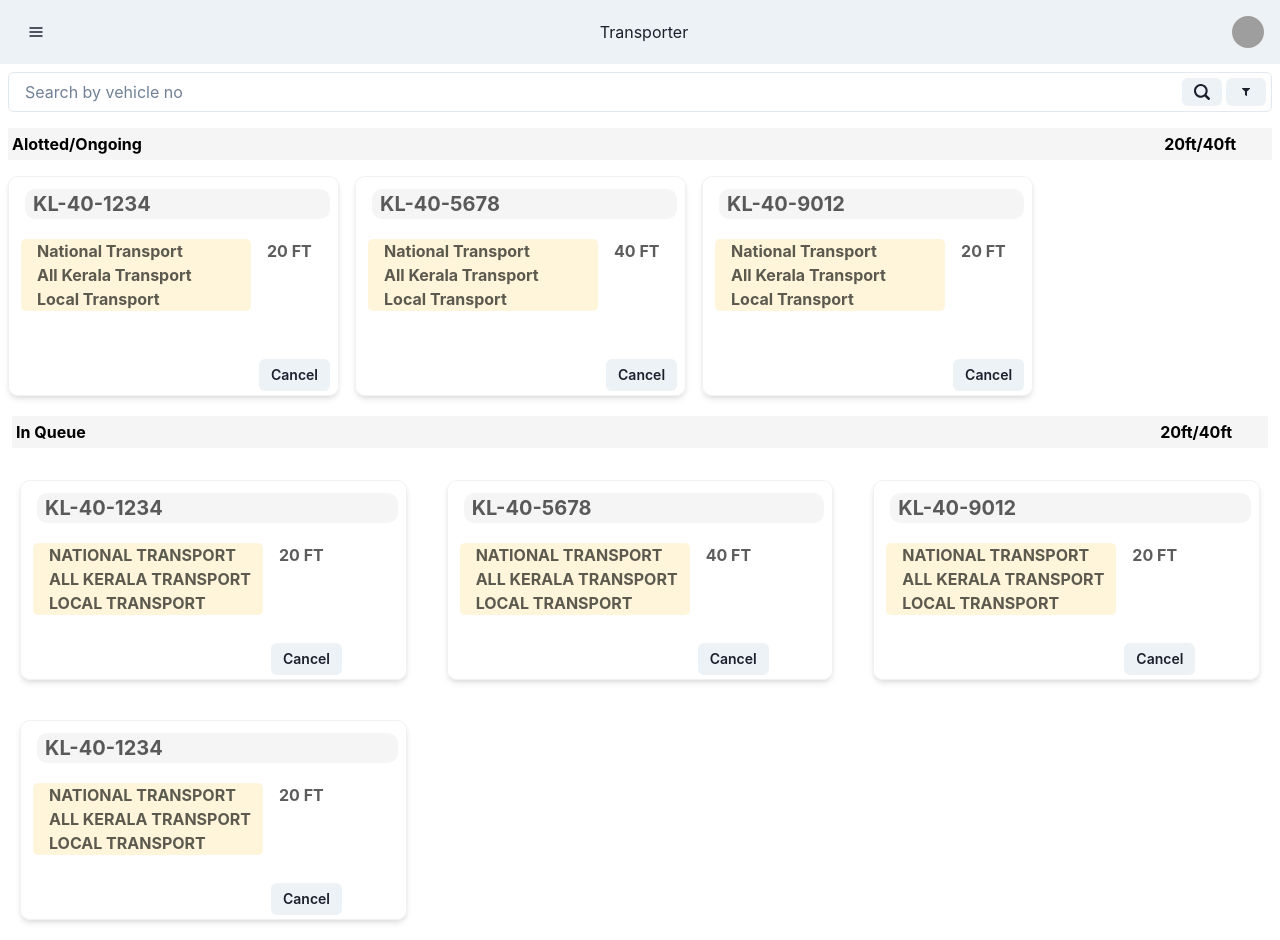
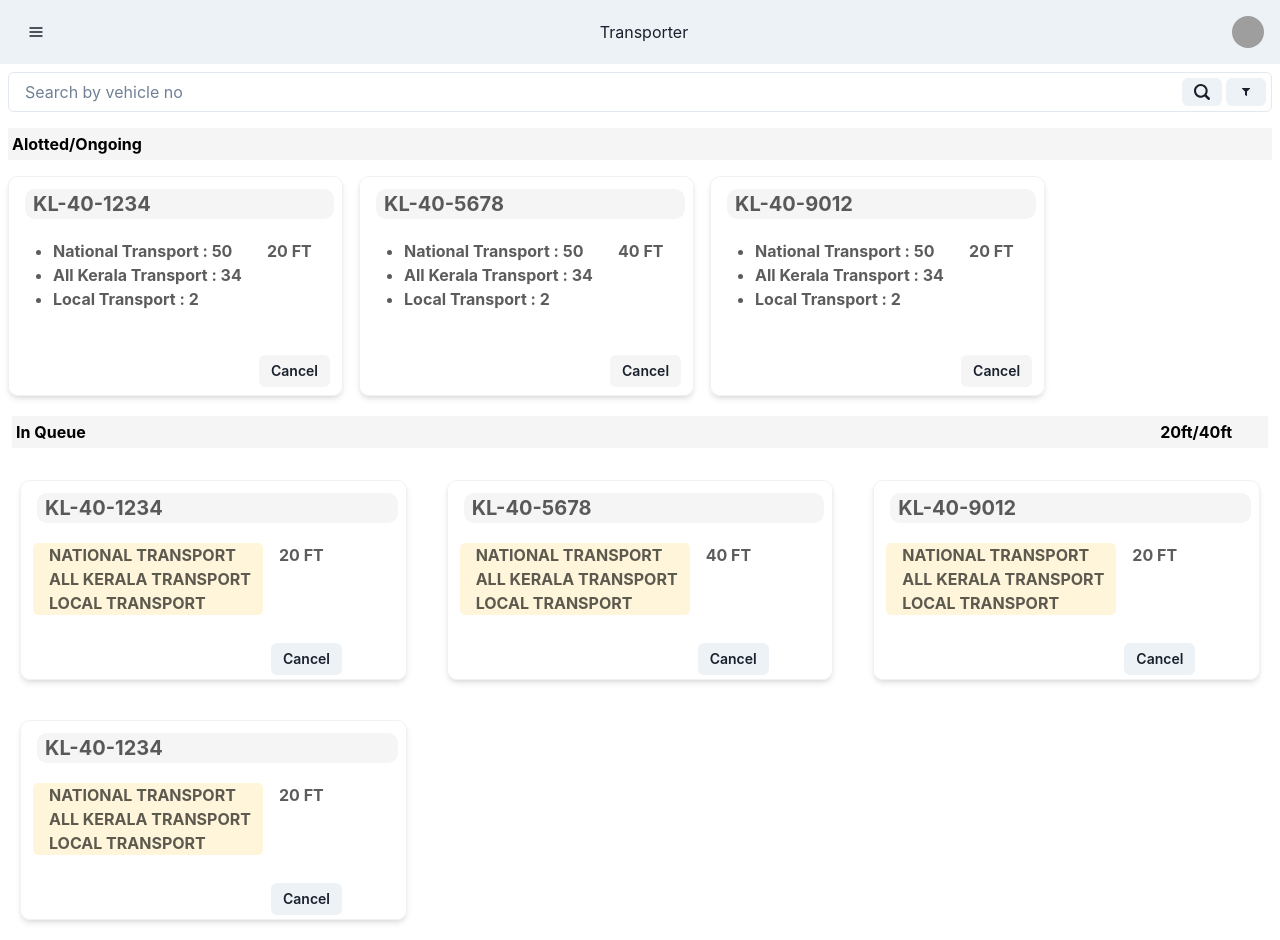
Before and after one commit to Fleet-Queue/Container-app, a React (Create React App) app in the folder Client/: page /transporter in a window 1280 px wide. Built offline with nearby package versions, Linux system fonts and the light colour scheme; grey boxes are pictures that could not be loaded.

Commit message:
mod: transporter page ui modified

```diff
--- a/Client/public/index.html
+++ b/Client/public/index.html
@@ -16,6 +16,13 @@
     -->
     <!-- <link rel="manifest" href="%PUBLIC_URL%/manifest.json" /> -->
     <link rel="manifest" href="./manifest.json">
+
+    <link rel="preconnect" href="https://fonts.googleapis.com">
+<link rel="preconnect" href="https://fonts.gstatic.com" crossorigin>
+<link href="https://fonts.googleapis.com/css2?family=Work+Sans:wght@300&display=swap" rel="stylesheet">
+<link rel="preconnect" href="https://fonts.googleapis.com">
+<link rel="preconnect" href="https://fonts.gstatic.com" crossorigin>
+<link href="https://fonts.googleapis.com/css2?family=Roboto:ital@1&family=Work+Sans:wght@300&display=swap" rel="stylesheet">
     <!--
       Notice the use of %PUBLIC_URL% in the tags above.
       It will be replaced with the URL of the `public` folder during the build.
--- a/Client/src/components/transporter/alotted.js
+++ b/Client/src/components/transporter/alotted.js
@@ -1,6 +1,11 @@
 import React from 'react';
 import { Button, Stack, Text, Grid, GridItem, WrapItem, Spacer } from '@chakra-ui/react';
-
+import {
+  List,
+  ListItem,
+  ListIcon,
+  UnorderedList,
+} from '@chakra-ui/react'
 export const Alotted = () => {
 
     const data = [
@@ -9,12 +14,34 @@ export const Alotted = () => {
         { id: 3, header: 'KL-40-9012', nav: 'National Transport<br/>All Kerala Transport<br/>Local Transport', main: '20 FT' },
 
       ];
+
+      const vTypes = ['National Transport', 'All Kerala Transport', 'Local Transport'];
+
+      const daata = [
+        { id: 1, header: 'KL-40-1234', nav:[{NationalTransport:'5',
+      AllKerala:'08',
+      LocalTransport:'10'
+        }
+      ], main: '20 FT' },
+        { id: 2, header: 'KL-40-5678', nav:[{NationalTransport:'5',
+        AllKerala:'08',
+        LocalTransport:'10'
+          }
+        ], main: '40 FT' },
+        { id: 3, header: 'KL-40-9012',nav:[{NationalTransport:'5',
+        AllKerala:'08',
+        LocalTransport:'10'
+          }
+        ], main: '20 FT' },
+
+      ];
+
   return (
     <>
       <Stack mt={3} ml={3} direction="row" bg='#f4f5f4' m={2} p={1} >
   <Text color="black" fontSize='l' fontWeight="bold">Alotted/Ongoing</Text>
   <Spacer />
-  <Text color="black" fontSize='l' fontWeight="bold" textAlign="right" pr={'8'}>20ft/40ft</Text>
+  {/* <Text color="black" fontSize='l' fontWeight="bold" textAlign="right" pr={'8'}>20ft/40ft</Text> */}
 </Stack>
 
       <div className="row">
@@ -41,16 +68,26 @@ export const Alotted = () => {
 
               </GridItem>
              <GridItem key={item.id} pl='1' pt='1' bg='white' borderBottomStartRadius={10} area={'nav'}>
-             <GridItem m='2' pl='4' bg='#fef5da' borderRadius={5} > <span dangerouslySetInnerHTML={{__html: item.nav}} /></GridItem>
+              {/* {vTypes.map((item) => (
+                <GridItem m='2' pl='4' borderRadius={5} >{item}</GridItem>
+              ))} */}
+               <GridItem m='2' pl='4'  borderRadius={5} >
+              <UnorderedList>
+  <ListItem>National Transport : 50</ListItem>
+  <ListItem>All Kerala Transport : 34</ListItem>
+  <ListItem>Local Transport : 2</ListItem>
+</UnorderedList>
+</GridItem>
+             {/* <GridItem m='2' pl='4' bg='#fef5da' borderRadius={5} > <span dangerouslySetInnerHTML={{__html: item.nav}} /></GridItem> */}
 
              </GridItem>
               <GridItem pl='2' pt={3} bg='white' area={'main'}>
                 {item.main}
 
               </GridItem>
-              <GridItem pl='0' pt='1' pr='2' bg='white' borderBottomEndRadius={10} area={'footer'}>
+              <GridItem pl='0' pt='0' pb='3' pr='3' bg='white' borderBottomEndRadius={10} area={'footer'}>
                 <WrapItem>
-                  <Button bg={'#ecf2f6'} size='sm'>Cancel</Button>
+                  <Button bg='#f4f5f4' size='sm'>Cancel</Button>
                 </WrapItem>
               </GridItem>
             </Grid>
--- a/Client/src/components/transporter/navbar.js
+++ b/Client/src/components/transporter/navbar.js
@@ -15,8 +15,8 @@ import {
 
   } from '@chakra-ui/react';
 
+  import {SideDrawer} from '../miscellaneous/sideDrawer';
 
-  import {SideDrawer} from '../miscellaneous/sideDrawer';
 
 
 export const Navbar = () => {
@@ -27,17 +27,10 @@ export const Navbar = () => {
       <Flex h={16} alignItems={'center'} justifyContent={'space-between'}>
       <SideDrawer/>
 
-        <HStack spacing={8} alignItems={'center'}>
-          <Box>Transporter</Box>
-          {/* <HStack
-            as={'nav'}
-            spacing={4}
-            display={{ base: 'none', md: 'flex' }}>
-            {Links.map((link) => (
-              <NavLink key={link}>{link}</NavLink>
-            ))}
-          </HStack> */}
-        </HStack>
+      <HStack spacing={8} alignItems={'center'}>
+  <Box style={{ fontFamily: "font-family: 'Work Sans', sans-serif;" }}>Transporter</Box>
+</HStack>
+
         <Flex alignItems={'center'}>
           <Menu>
             <MenuButton
--- a/Client/src/index.css
+++ b/Client/src/index.css
@@ -0,0 +1,5 @@
+@import url('https://fonts.googleapis.com/css2?family=Roboto:wght@300&display=swap');
+body {
+    font-family: 'Roboto', sans-serif;
+
+}
--- a/Client/src/index.js
+++ b/Client/src/index.js
@@ -3,7 +3,7 @@ import ReactDOM from 'react-dom/client';
 import App from './App';
 import { ChakraProvider } from '@chakra-ui/react'
 import { BrowserRouter } from 'react-router-dom';
-
+import './index.css';
 
 const root = ReactDOM.createRoot(document.getElementById('root'));
 root.render(
```
